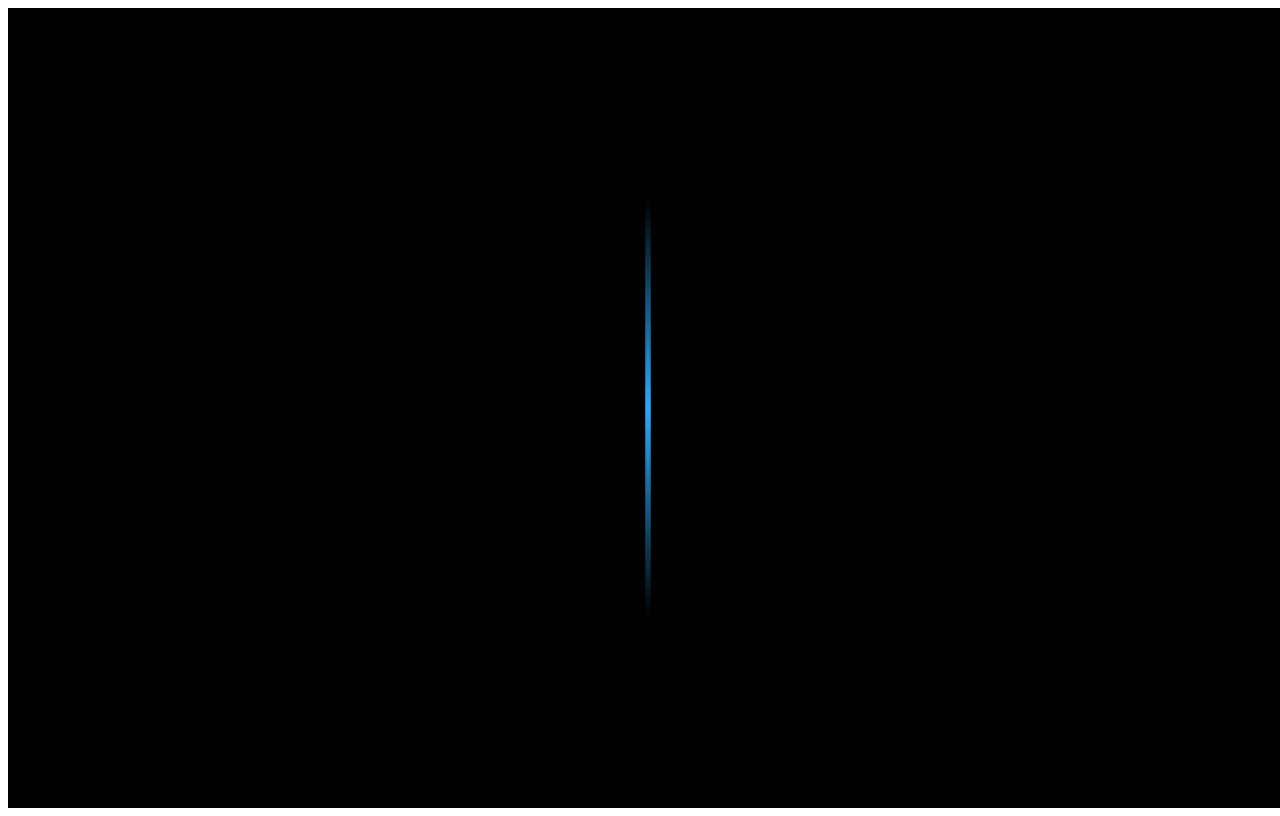
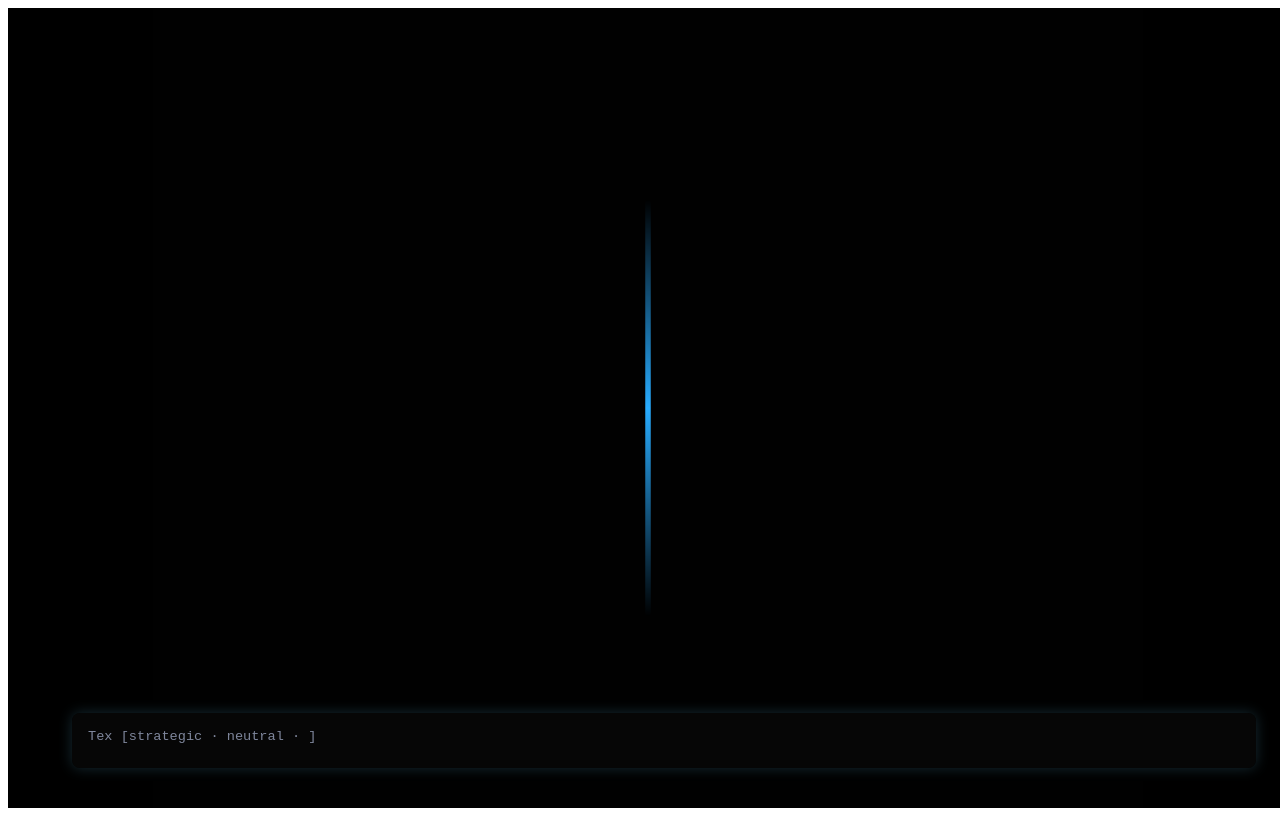
Before and after one commit to MattNardizzi/tex-synthetic-cognition, a Next.js app: page / in a window 1280 px wide. Built offline with nearby package versions, Linux system fonts and the light colour scheme.

Commit message:
Update StrategyCoreShell.jsx

```diff
--- a/src/components/StrategyCoreShell.jsx
+++ b/src/components/StrategyCoreShell.jsx
@@ -4,6 +4,7 @@ import React, { useRef, useEffect } from 'react';
 import * as THREE from 'three';
 import { getNeedPulse } from '../systems/needPulse';
 import { getCurrentGlowColor } from '../systems/emotionEngine';
+import TypingPanel from './TypingPanel';
 
 export default function StrategyCoreShell() {
   const mountRef = useRef(null);
@@ -77,5 +78,18 @@ export default function StrategyCoreShell() {
     };
   }, []);
 
-  return <div ref={mountRef} style={{ width: '100vw', height: '100vh', background: '#000', overflow: 'hidden' }} />;
+  return (
+    <div
+      ref={mountRef}
+      style={{
+        width: '100vw',
+        height: '100vh',
+        background: '#000',
+        overflow: 'hidden',
+        position: 'relative'
+      }}
+    >
+      <TypingPanel />
+    </div>
+  );
 }
```
